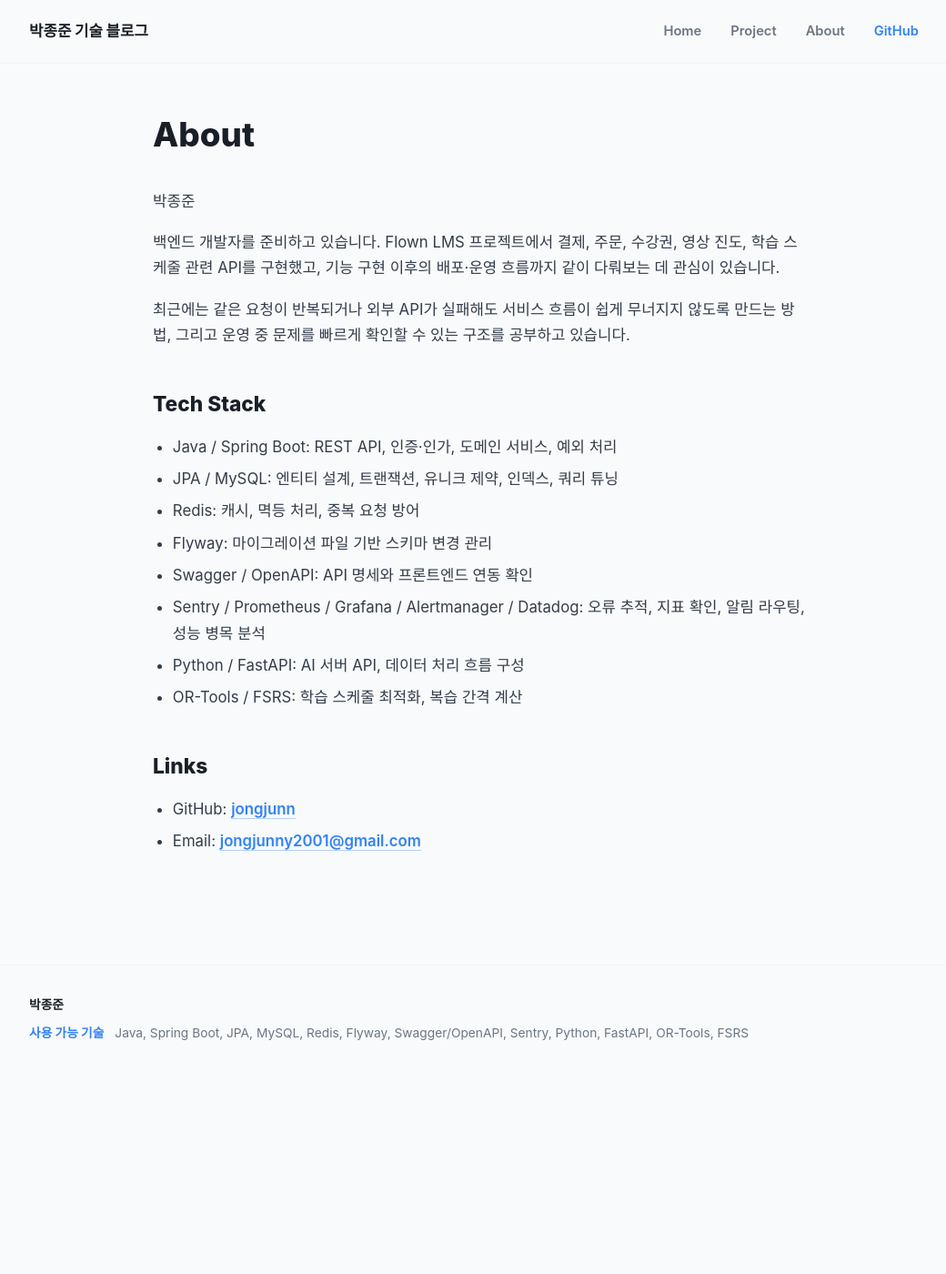
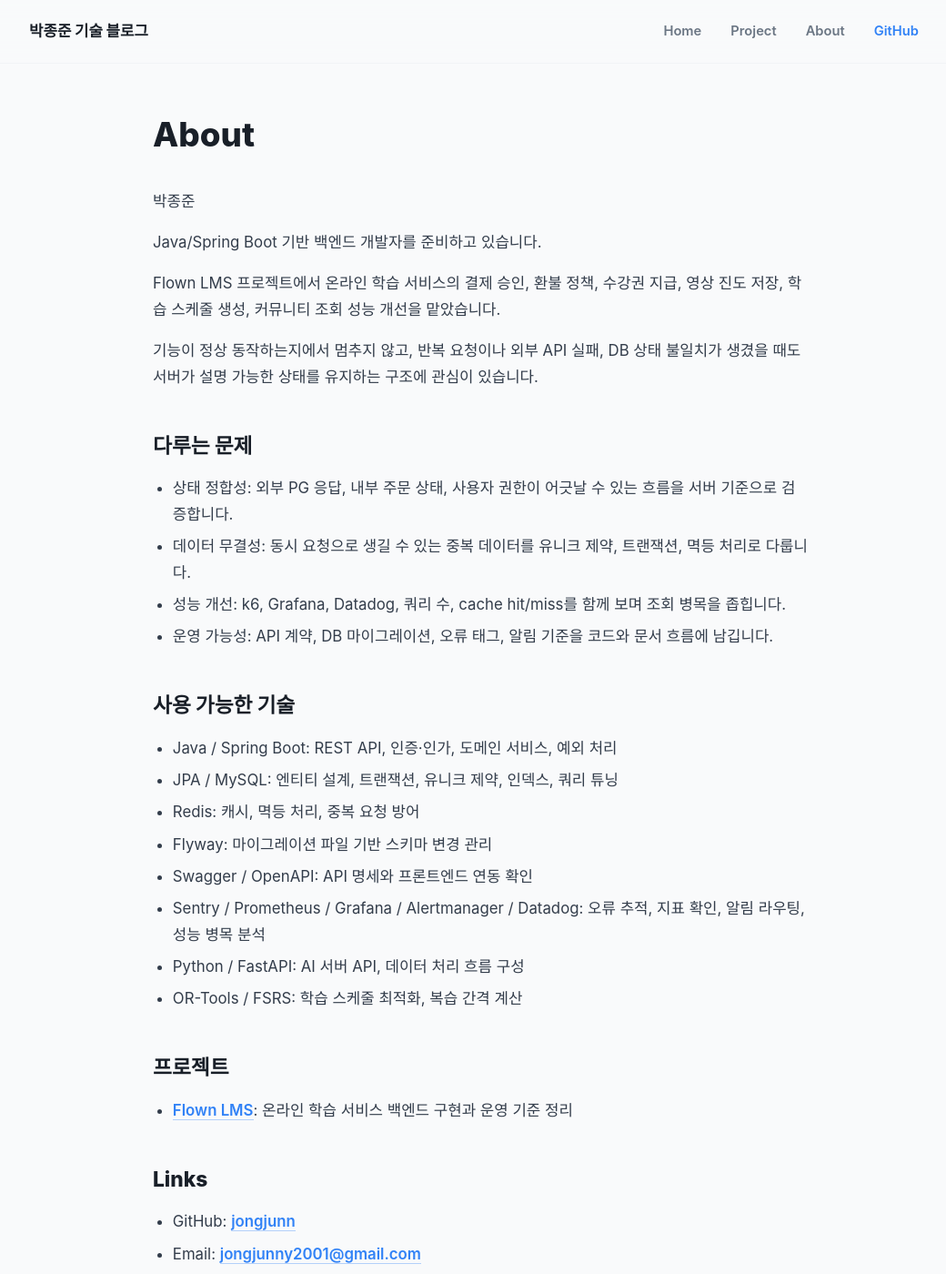
Before and after one commit to jongjunn/jongjunn.github.io, a Jekyll site: the page built from about.md, in a window 1280 px wide and 1400 px high. Shown: the whole window at 91% size, without its empty margins (112-1152 px from the left). Built offline with Jekyll 4.4.1, drawn with Linux system fonts in a browser that asks for light colours; some web fonts are replaced.

Commit message:
Refine about profile

```diff
--- a/about.md
+++ b/about.md
@@ -6,11 +6,20 @@ permalink: /about/
 
 박종준
 
-백엔드 개발자를 준비하고 있습니다. Flown LMS 프로젝트에서 결제, 주문, 수강권, 영상 진도, 학습 스케줄 관련 API를 구현했고, 기능 구현 이후의 배포·운영 흐름까지 같이 다뤄보는 데 관심이 있습니다.
+Java/Spring Boot 기반 백엔드 개발자를 준비하고 있습니다.
 
-최근에는 같은 요청이 반복되거나 외부 API가 실패해도 서비스 흐름이 쉽게 무너지지 않도록 만드는 방법, 그리고 운영 중 문제를 빠르게 확인할 수 있는 구조를 공부하고 있습니다.
+Flown LMS 프로젝트에서 온라인 학습 서비스의 결제 승인, 환불 정책, 수강권 지급, 영상 진도 저장, 학습 스케줄 생성, 커뮤니티 조회 성능 개선을 맡았습니다.
 
-## Tech Stack
+기능이 정상 동작하는지에서 멈추지 않고, 반복 요청이나 외부 API 실패, DB 상태 불일치가 생겼을 때도 서버가 설명 가능한 상태를 유지하는 구조에 관심이 있습니다.
+
+## 다루는 문제
+
+- 상태 정합성: 외부 PG 응답, 내부 주문 상태, 사용자 권한이 어긋날 수 있는 흐름을 서버 기준으로 검증합니다.
+- 데이터 무결성: 동시 요청으로 생길 수 있는 중복 데이터를 유니크 제약, 트랜잭션, 멱등 처리로 다룹니다.
+- 성능 개선: k6, Grafana, Datadog, 쿼리 수, cache hit/miss를 함께 보며 조회 병목을 좁힙니다.
+- 운영 가능성: API 계약, DB 마이그레이션, 오류 태그, 알림 기준을 코드와 문서 흐름에 남깁니다.
+
+## 사용 가능한 기술
 
 - Java / Spring Boot: REST API, 인증·인가, 도메인 서비스, 예외 처리
 - JPA / MySQL: 엔티티 설계, 트랜잭션, 유니크 제약, 인덱스, 쿼리 튜닝
@@ -21,6 +30,10 @@ permalink: /about/
 - Python / FastAPI: AI 서버 API, 데이터 처리 흐름 구성
 - OR-Tools / FSRS: 학습 스케줄 최적화, 복습 간격 계산
 
+## 프로젝트
+
+- [Flown LMS](/project/): 온라인 학습 서비스 백엔드 구현과 운영 기준 정리
+
 ## Links
 
 - GitHub: [jongjunn](https://github.com/jongjunn)
```
